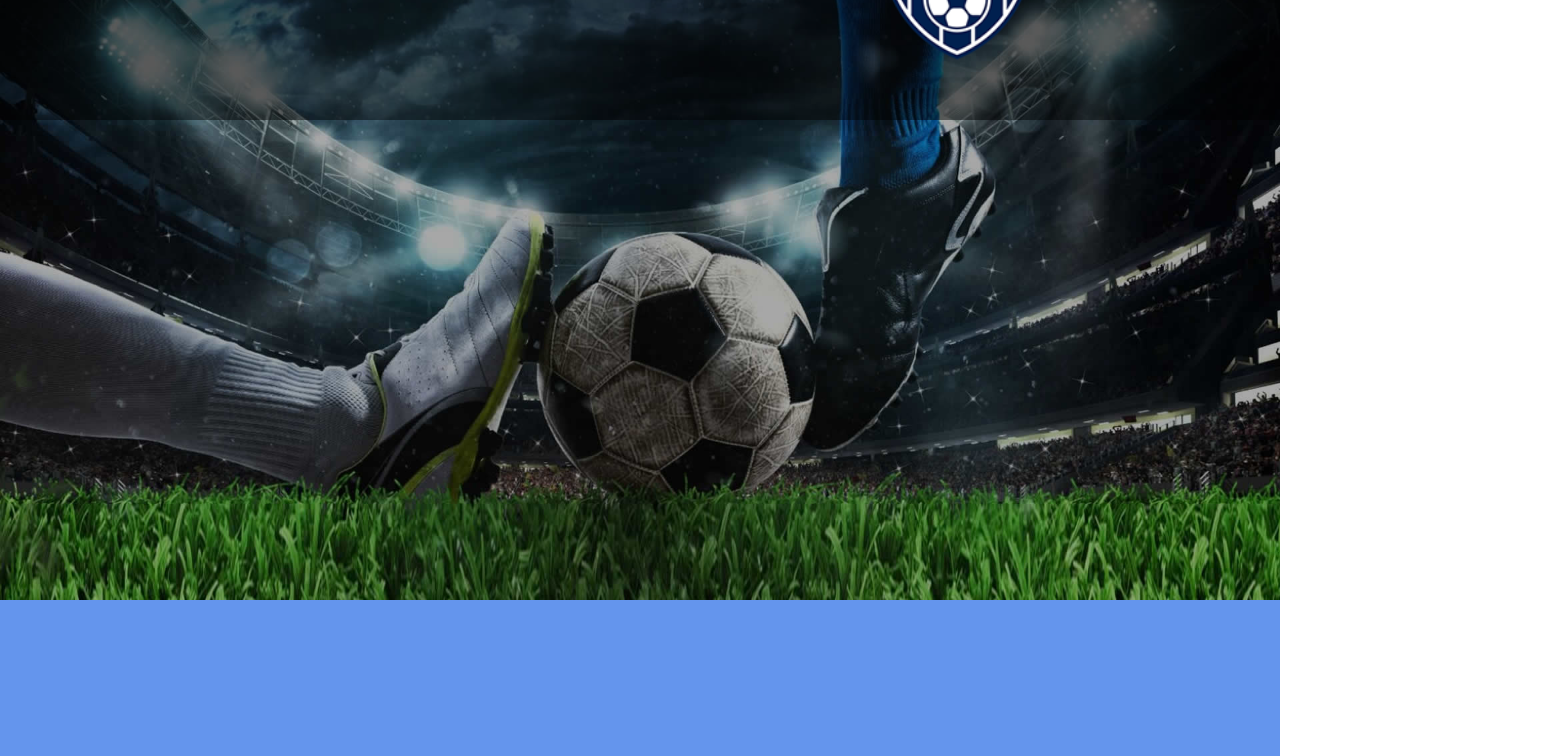
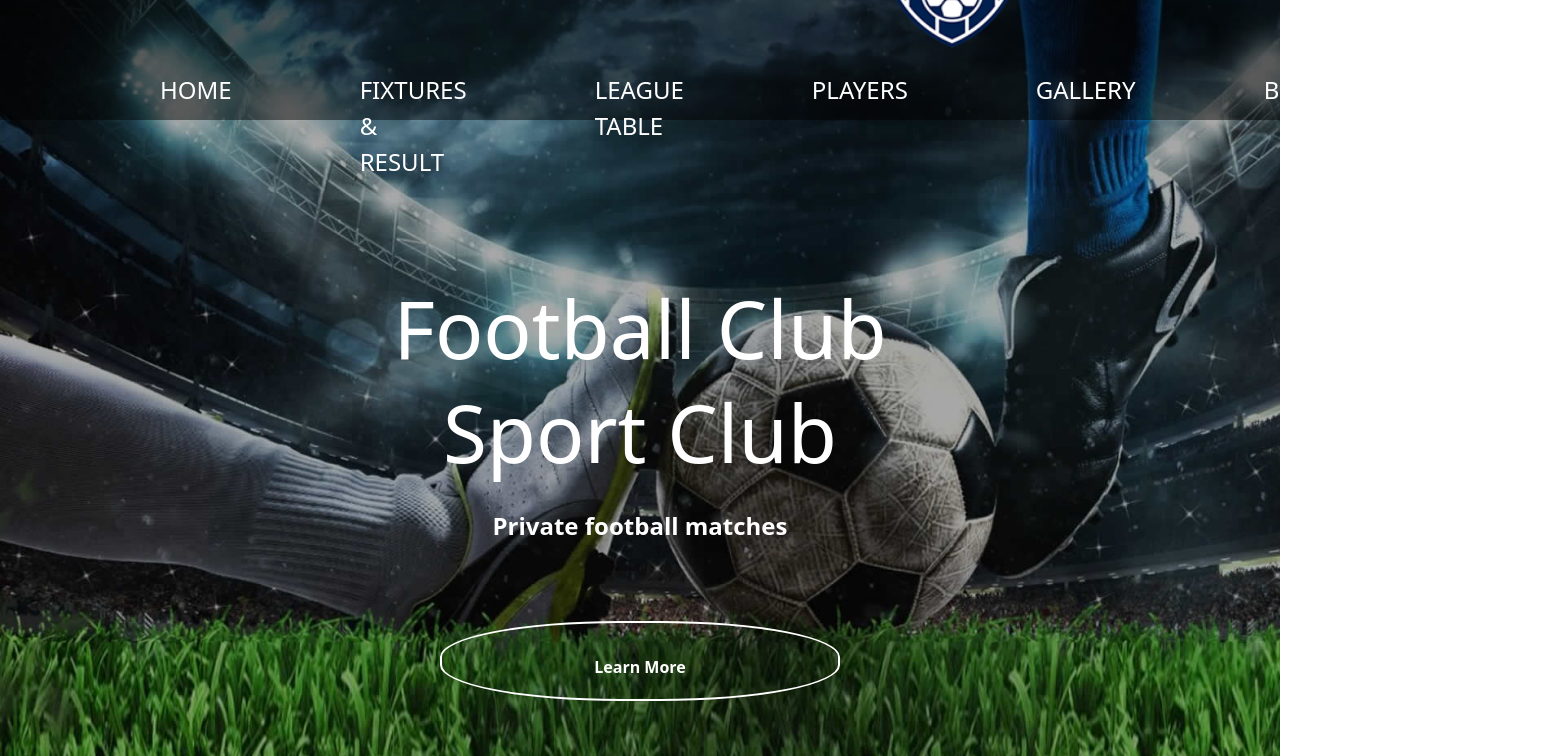
Before and after one commit to FrancescoLoCasto/proj-html-vuejs, a Vue app in the folder proj-html-vuejs/: page / in a window 1280 px wide. Shown: the part 120-876 px from the top of the page, 1562 px wide, since content can reach past the window. Built offline with nearby package versions, Linux system fonts and the light colour scheme.

Commit message:
still create header

```diff
--- a/proj-html-vuejs/src/components/AppHeader.vue
+++ b/proj-html-vuejs/src/components/AppHeader.vue
@@ -16,14 +16,57 @@ export default {
             </div>
          </div>
          <div class="nav-list">
-
+            <ul>
+               <li>
+                  Home
+               </li>
+               <li>
+                  Fixtures & Result
+               </li>
+               <li>
+                  League Table
+               </li>
+               <li>
+                  Players
+               </li>
+               <li>
+                  Gallery
+               </li>
+               <li>
+                  Blog
+               </li>
+               <li>
+                  Contact
+               </li>
+            </ul>
          </div>
       </div>
 
       <div class="textBox">
+         <div class="text">
+               <h1>
+                  Football Club
+               </h1>
+               <h1>
+                  Sport Club
+               </h1>
+
+               <br>
+
+               <h4>
+                  Private football matches
+               </h4>
+
+               <div class="learnMore">
+
+                  <h4 class="btn">
+                     Learn More
+                  </h4>
+               </div>
+            </div>
+         </div>
 
       </div>
-   </div>
 
    <div class="gameSquad">
 
@@ -33,7 +76,7 @@ export default {
 
 <style lang="scss" scoped>
    .container-img{
-      height: 90vh;
+      height: 110vh;
       width: 100%;
       background-image: url(../assets/img/slider2-1.jpg);
       background-repeat: no-repeat;
@@ -47,9 +90,11 @@ export default {
 
          .img-advBox{
             display: flex;
-            height: 75%;
+            height: 70%;
             position: relative;
             margin-left:  55rem;
+
+
 
 
             .advHeader{
@@ -65,12 +110,50 @@ export default {
 
          .nav-list{
             height: 30%;
+
+            ul{
+               display: flex;
+               color: white;
+               list-style-type: none;
+               text-transform: uppercase;
+
+
+               li{
+                  margin-left: 8rem;
+                  margin-top: 1.5rem;
+                  font-size: 1.5rem;
+               }
+            }
          }
       }
 
 
       .textBox{
-         height: 60vh;
+         height: 70vh;
+         text-align: center;
+         margin-top: 10rem;
+
+         h1{
+            color: white;
+            font-size: 5rem;
+         }
+
+         h4{
+            color: white;
+            font-weight: 700;
+         }
+
+         .learnMore{
+            margin: 5rem;
+
+            h4{
+               height: 5rem;
+               width: 25rem;
+               padding: 2rem;
+               border: 2px solid white;
+               border-radius: 45%;
+            }
+         }
       }
    }
 
```
